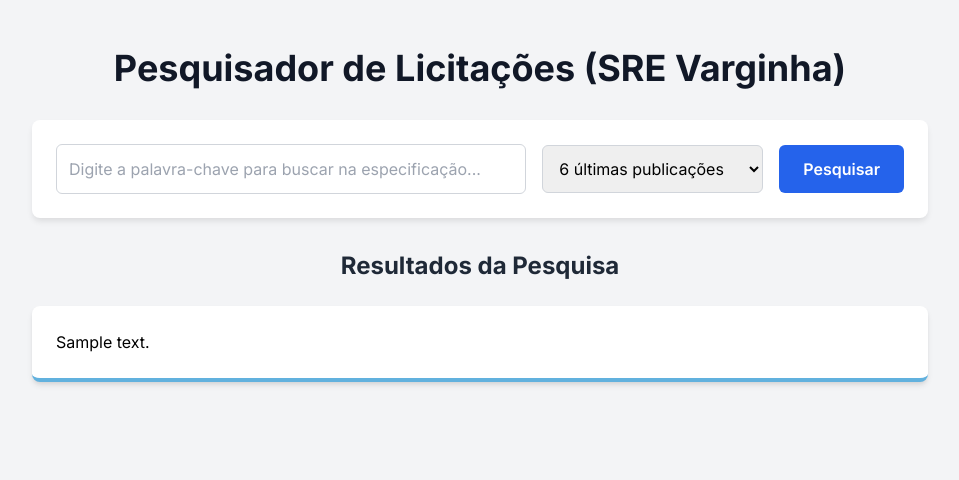
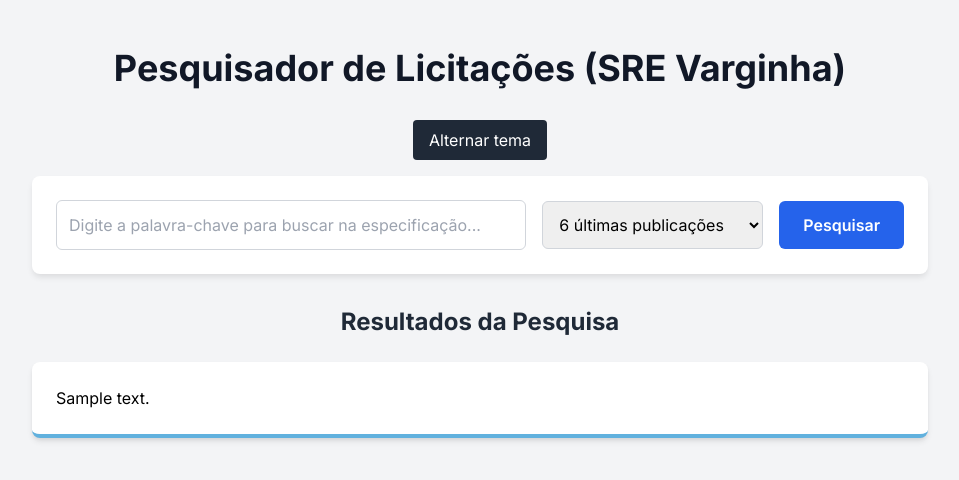
Before and after one commit to Beto1821/app_pesquisa_licitacoes, a Flask app: template templates/index.html in a window 1280 px wide. Shown: the top 480 px of the page, without its empty margins (160-1119 px from the left). Run offline with Flask 3, Linux system fonts and the light colour scheme; the template is opened without the code that fills it: most values are stand-ins (such as "Sample title", 1, 10 or a date in 2020); some libraries are stand-ins or nearby versions.

Commit message:
feat dark mode theme

```diff
--- a/templates/index.html
+++ b/templates/index.html
@@ -6,6 +6,11 @@
     <title>Pesquisar Licitações</title>
     <script src="https://cdn.tailwindcss.com"></script>
     <link href="https://fonts.googleapis.com/css2?family=Inter:wght@400;500;600;700&display=swap" rel="stylesheet">
+    <script>
+      function toggleDarkMode() {
+        document.documentElement.classList.toggle('dark');
+      }
+    </script>
     <style>
         body {
             font-family: 'Inter', sans-serif;
@@ -20,7 +25,6 @@
             grid-template-columns: repeat(auto-fit, minmax(400px, 1fr));
             gap: 1.5rem; /* 24px */
         }
-        /* Ajustes básicos para o card, os estilos originais do site podem sobrepor */
         .card-wrapper {
             background-color: #ffffff;
             border-radius: 0.5rem; /* 8px */
@@ -37,9 +41,6 @@
             color: #388e3c; /* verde suave */
             font-style: italic;
         }
-
-        /* Os estilos abaixo são apenas para a barra de pesquisa e o layout geral,
-           o conteúdo dos cards será renderizado com seus estilos originais do site. */
         .search-form {
             background-color: #ffffff;
             padding: 1.5rem;
@@ -52,14 +53,45 @@
                 grid-template-columns: 1fr;
             }
         }
+        /* Dark mode styles */
+        html.dark body {
+            background-color: #111827;
+        }
+        html.dark .search-form {
+            background-color: #1f2937;
+            color: #f3f4f6;
+        }
+        html.dark .card-wrapper {
+            background-color: #1f2937;
+            color: #f3f4f6;
+            border-bottom: 4px solid #2563eb;
+        }
+        html.dark h1, html.dark h2 {
+            color: #f3f4f6 !important;
+        }
+        html.dark .text-gray-900,
+        html.dark .text-gray-800,
+        html.dark .text-gray-600 {
+            color: #f3f4f6 !important;
+        }
+        html.dark .caixa-escolar {
+            color: #ef5350;
+        }
+        html.dark .data-ate {
+            color: #4ade80;
+        }
     </style>
 </head>
-<body class="bg-gray-100 p-4 sm:p-8">
+<body class="bg-gray-100 dark:bg-gray-900 p-4 sm:p-8">
     <div class="max-w-4xl mx-auto">
-        <h1 class="text-3xl sm:text-4xl font-extrabold text-center text-gray-900 mb-8 mt-4">
+        <h1 class="text-3xl sm:text-4xl font-extrabold text-center text-gray-900 dark:text-gray-100 mb-8 mt-4">
             Pesquisador de Licitações (SRE Varginha)
         </h1>
-
+        <div class="flex justify-center mb-4">
+            <button onclick="toggleDarkMode()" class="px-4 py-2 bg-gray-800 text-white rounded hover:bg-gray-700 dark:bg-gray-200 dark:text-gray-900 transition">
+                Alternar tema
+            </button>
+        </div>
         <div class="search-form">
             <form method="POST" action="/" class="flex flex-col sm:flex-row gap-4 items-center">
                 <input
@@ -67,9 +99,9 @@
                     name="search_query"
                     placeholder="Digite a palavra-chave para buscar na especificação..."
                     value="{{ search_query }}"
-                    class="flex-1 p-3 border border-gray-300 rounded-md focus:outline-none focus:ring-2 focus:ring-blue-500 w-full sm:w-auto"
+                    class="flex-1 p-3 border border-gray-300 rounded-md focus:outline-none focus:ring-2 focus:ring-blue-500 w-full sm:w-auto dark:bg-gray-800 dark:text-gray-100"
                 />
-                <select name="max_pages" class="p-3 border border-gray-300 rounded-md focus:outline-none focus:ring-2 focus:ring-blue-500">
+                <select name="max_pages" class="p-3 border border-gray-300 rounded-md focus:outline-none focus:ring-2 focus:ring-blue-500 dark:bg-gray-800 dark:text-gray-100">
                     {% for i in range(1, 16) %}
                         {% set value = i * 9 %}
                         {% set label = i * 6 %}
@@ -78,7 +110,7 @@
                 </select>
                 <button
                     type="submit"
-                    class="px-6 py-3 bg-blue-600 text-white font-semibold rounded-md hover:bg-blue-700 focus:outline-none focus:ring-2 focus:ring-blue-500 focus:ring-offset-2 w-full sm:w-auto transition duration-300 ease-in-out"
+                    class="px-6 py-3 bg-blue-600 text-white font-semibold rounded-md hover:bg-blue-700 focus:outline-none focus:ring-2 focus:ring-blue-500 focus:ring-offset-2 w-full sm:w-auto transition duration-300 ease-in-out dark:bg-blue-800"
                 >
                     Pesquisar
                 </button>
@@ -86,17 +118,16 @@
         </div>
 
         {% if cards %}
-            <h2 class="text-2xl font-bold text-gray-800 mb-6 text-center">Resultados da Pesquisa</h2>
+            <h2 class="text-2xl font-bold text-gray-800 dark:text-gray-100 mb-6 text-center">Resultados da Pesquisa</h2>
             <div class="card-grid">
                 {% for card in cards %}
                     <div class="card-wrapper">
-                        <!-- Renderiza o HTML completo do card original -->
                         {{ card.full_html_content | safe }}
                     </div>
                 {% endfor %}
             </div>
         {% else %}
-            <p class="text-center text-gray-600 text-lg mt-8">Nenhum card encontrado para a sua pesquisa ou a página ainda não foi carregada.</p>
+            <p class="text-center text-gray-600 dark:text-gray-400 text-lg mt-8">Nenhum card encontrado para a sua pesquisa ou a página ainda não foi carregada.</p>
         {% endif %}
     </div>
 </body>
```
